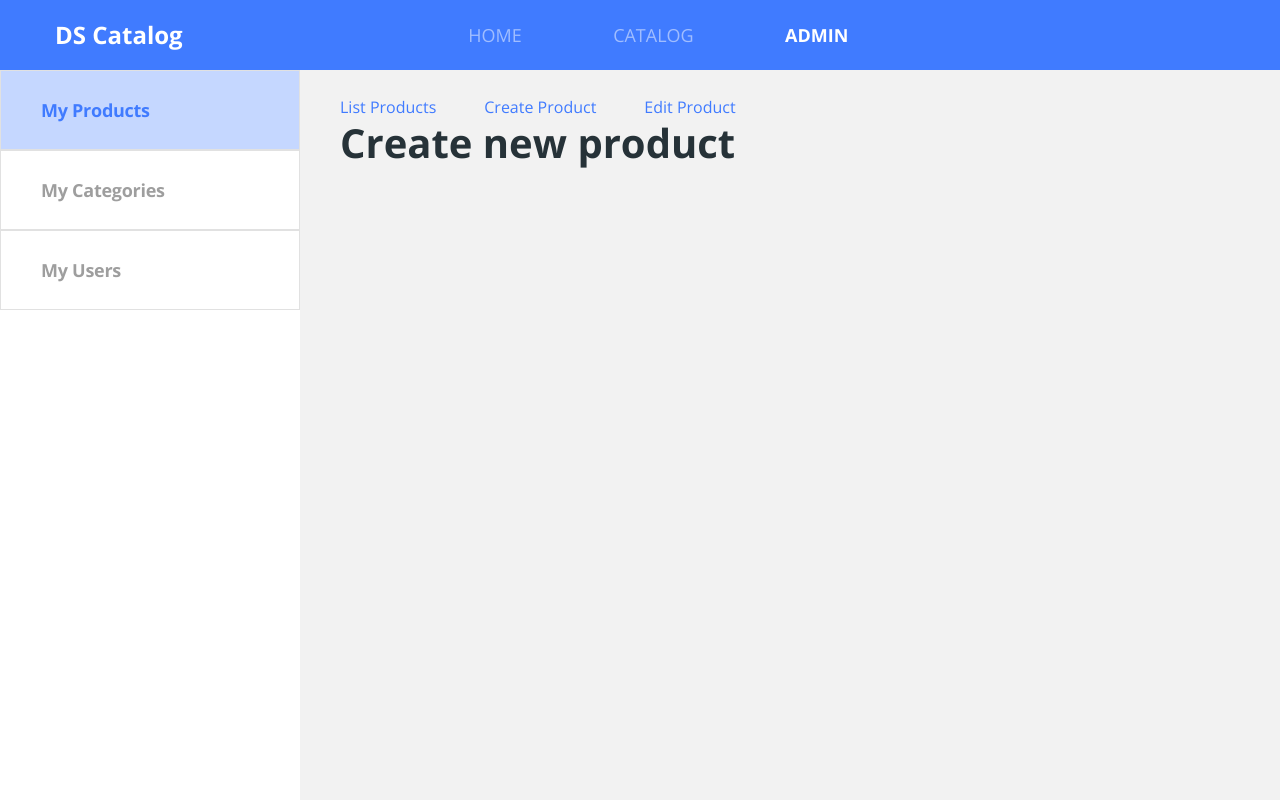
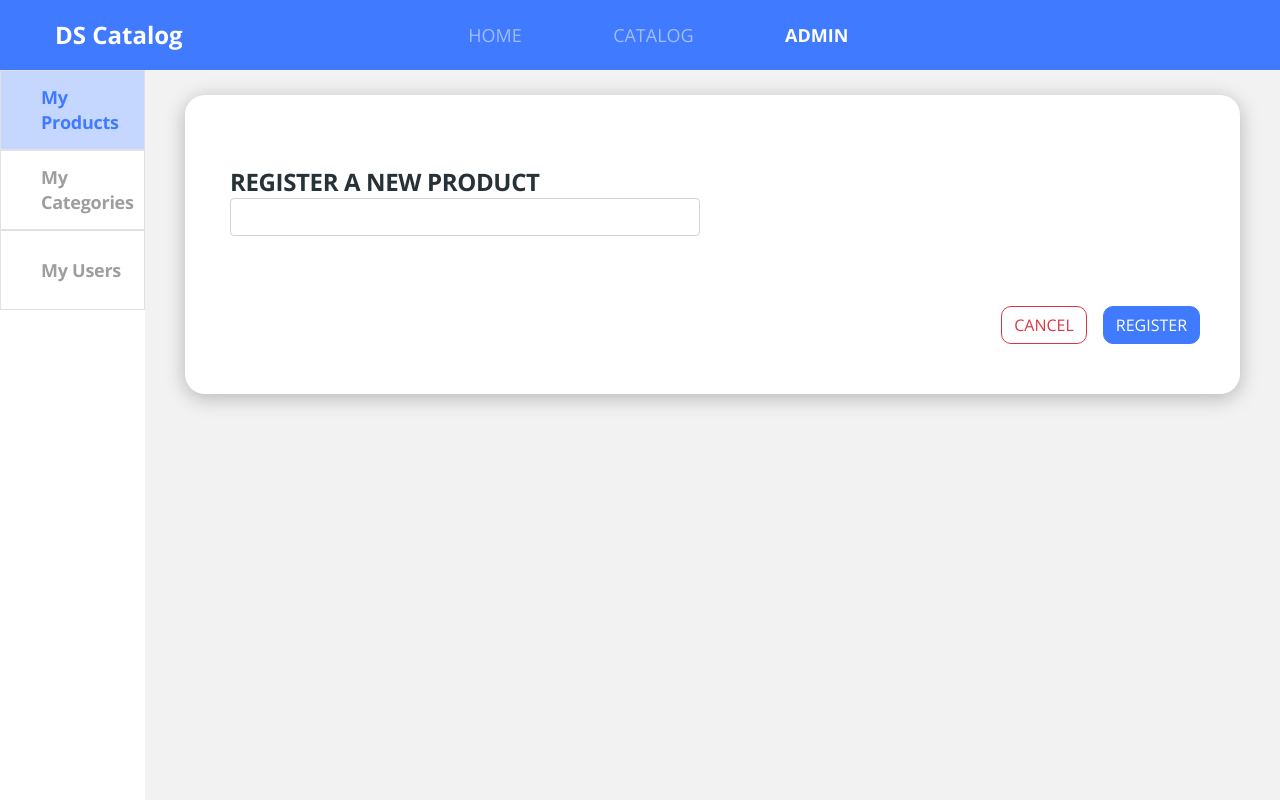
Before and after one commit to rqguzman/dscatalog-bootcamp-devsuperior, a React (Create React App) app in the folder front-web/: page /admin/products/create in a window 1280 px wide. Built offline with nearby package versions, Linux system fonts and the light colour scheme.

Commit message:
:sparkles:feat(Admin): Add Admin's basic form template

```diff
--- /dev/null
+++ b/front-web/src/pages/admin/components/baseform/index.tsx
@@ -0,0 +1,39 @@
+import React from 'react';
+import { useHistory } from 'react-router-dom';
+import './styles.scss';
+
+type Props = {
+    title: string;
+    children: React.ReactNode;
+}
+
+const BaseForm = ({ title, children }: Props) => {
+
+    const history = useHistory();
+
+    const handleCancel = () => {
+        history.push('../');
+    }
+
+    return (
+        <div className="admin-base-form card-base">
+            <h1 className="base-form-title">
+                {title}
+            </h1>
+            {children}
+            <div className="base-form-actions">
+                <button
+                    className="btn btn-outline-danger border-radius-10 mr-3"
+                    onClick={handleCancel}
+                >
+                    CANCEL
+                </button>
+                <button className="btn btn-primary border-radius-10">
+                    REGISTER
+                </button>
+            </div>
+        </div>
+    );
+};
+
+export default BaseForm;
--- /dev/null
+++ b/front-web/src/pages/admin/components/baseform/styles.scss
@@ -0,0 +1,18 @@
+.admin-base-form {
+    width: 1055px;
+    border-radius: 20px;
+    padding: 70px 40px 50px 45px;
+}
+
+.base-form-title {
+    font-size: 24px;
+    line-height: 33px;
+    letter-spacing: -0.015em;
+    color: #263238;
+    text-transform: uppercase;
+}
+
+.base-form-actions {
+    margin-top: 70px;
+    text-align: right;
+}
--- /dev/null
+++ b/front-web/src/pages/admin/components/products/form/index.tsx
@@ -0,0 +1,17 @@
+import React from 'react';
+import BaseForm from '../../baseform';
+import './styles.scss';
+
+const Form = () => {
+    return (
+        <BaseForm title="REGISTER A NEW PRODUCT">
+            <div className="row">
+                <div className="col-6">
+                    <input type="text" className="form-control"/>
+                </div>
+            </div>
+        </BaseForm>
+    );
+};
+
+export default Form;
--- a/front-web/src/pages/admin/components/products/index.tsx
+++ b/front-web/src/pages/admin/components/products/index.tsx
@@ -1,24 +1,17 @@
 import React from 'react';
-import { Link, Route, Switch } from 'react-router-dom';
+import { Route, Switch } from 'react-router-dom';
+import Form from './form';
+import List from './list';
 
 const Products = () => {
     return (
         <div>
-            <Link to="/admin/products" className="mr-5">
-                List Products
-            </Link>
-            <Link to="/admin/products/create" className="mr-5">
-                Create Product
-            </Link>
-            <Link to="/admin/products/10" className="mr-5">
-                Edit Product
-            </Link>
             <Switch>
                 <Route path="/admin/products" exact>
-                    <h1>List products</h1>
+                    <List />
                 </Route>
                 <Route path="/admin/products/create">
-                    <h1>Create new product</h1>
+                    <Form />
                 </Route>
                 <Route path="/admin/products/:productId">
                     <h1>Edit product</h1>
--- /dev/null
+++ b/front-web/src/pages/admin/components/products/list/index.tsx
@@ -0,0 +1,22 @@
+import React from 'react';
+import { useHistory } from 'react-router-dom';
+import './styles.scss';
+
+const List = () => {
+
+    const history = useHistory();
+
+    const handleCreate = () => {
+        history.push('/admin/products/create');
+    }
+
+    return (
+        <div className="admin-products-list">
+            <button className="btn btn-primary btn-lg" onClick={handleCreate}>
+                ADD
+            </button>
+        </div>
+    );
+};
+
+export default List;
```
Also changed, not shown: front-web/src/pages/admin/components/products/form/styles.scss (added), front-web/src/pages/admin/components/products/list/styles.scss (added).
